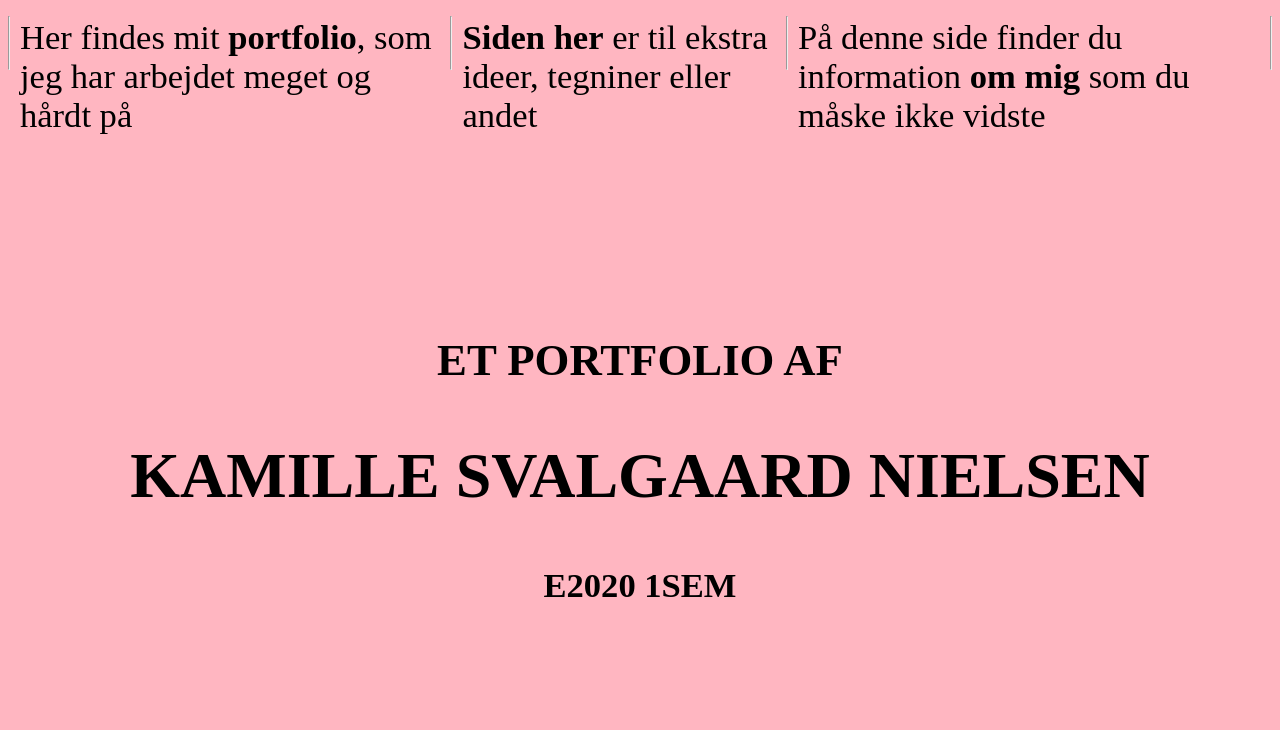
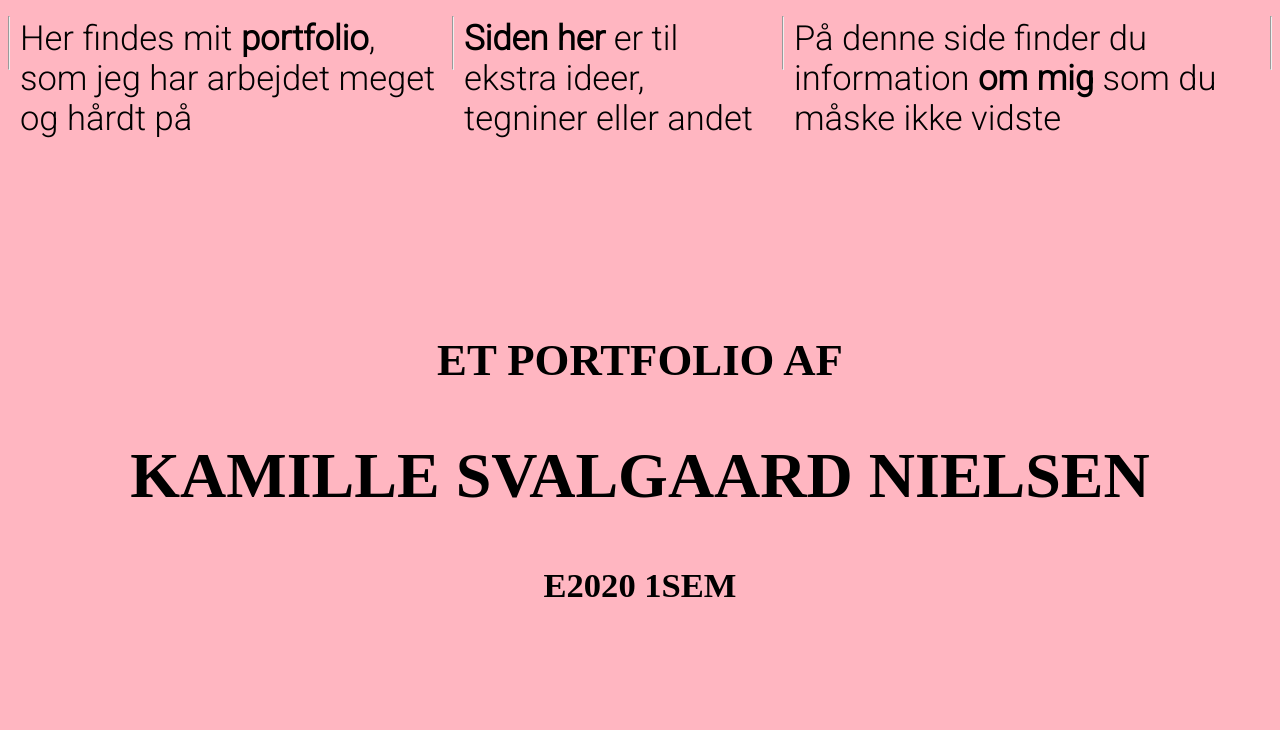
Before and after one commit to Kamillesvalgaard/portfolio, a plain HTML site: page index.html in a window 1280 px wide. Shown: the top 730 px of the page. Drawn offline with Linux system fonts and the light colour scheme.

Commit message:
med font

```diff
--- a/index.html
+++ b/index.html
@@ -15,7 +15,7 @@
     <meta name="theme-color" content="#ffffff">
 
     <link rel="preconnect" href="https://fonts.gstatic.com">
-    <link href="https://fonts.googleapis.com/css2?family=Open+Sans:wght@800&display=swap" rel="stylesheet">
+    <link href="https://fonts.googleapis.com/css2?family=Roboto:wght@300&display=swap" rel="stylesheet">
 
 </head>
 
--- a/style.css
+++ b/style.css
@@ -33,28 +33,32 @@ a:visited {
 }
 
 a:active {
-    color: orange;
+    color: white;
 }
 
 a:hover {
-    color: orange;
+    color: white;
 }
 
 nav a {
     text-decoration: none;
     padding: 10px;
     font-size: 2.7vw;
+    font-family: 'Roboto', sans-serif;
 }
+
 
 nav {
     height: 70px;
     width: 100%;
     display: flex;
     flex-direction: row;
+
 }
 
 hr {
     color: black;
+
 }
 
 
```
